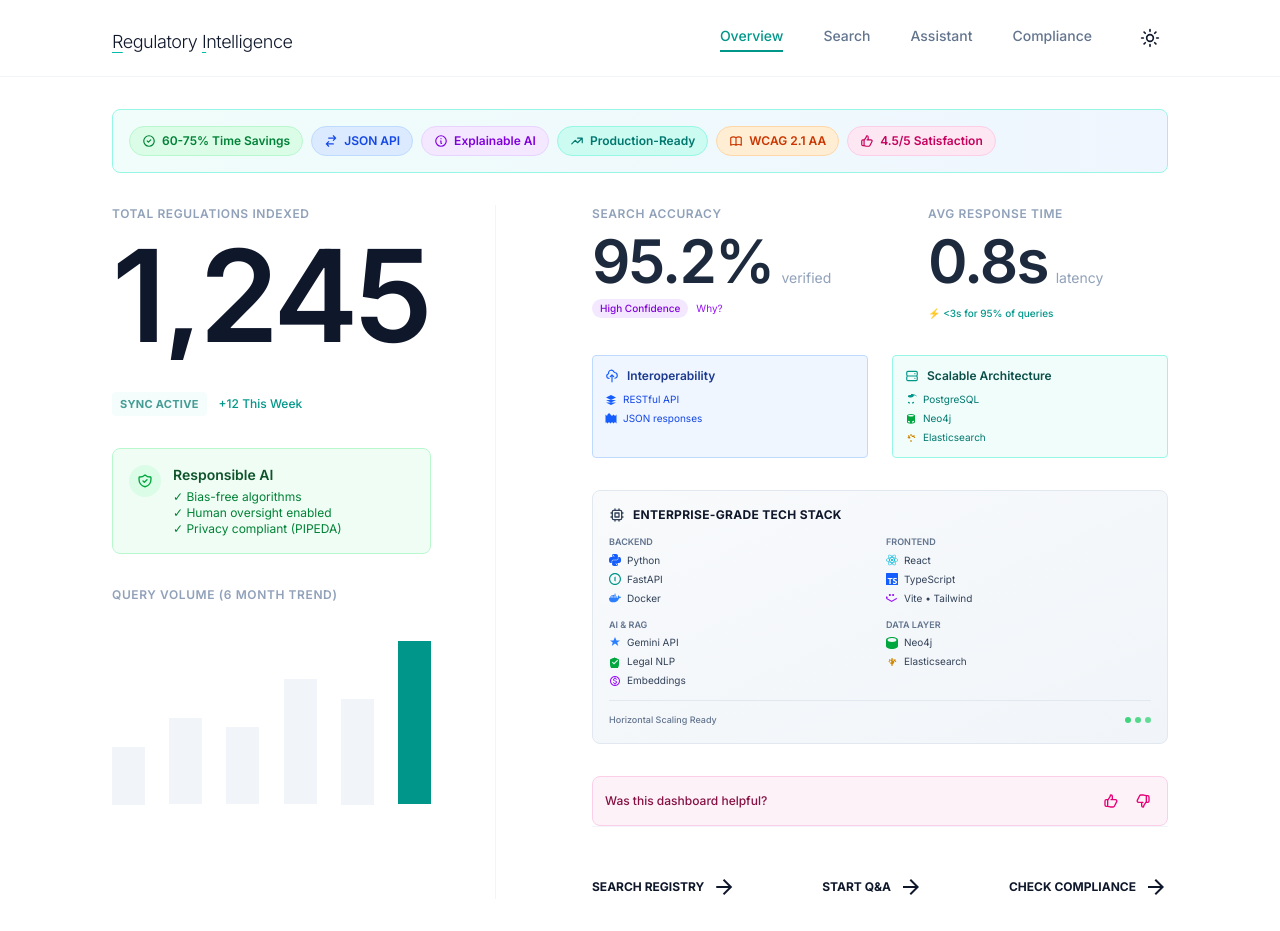
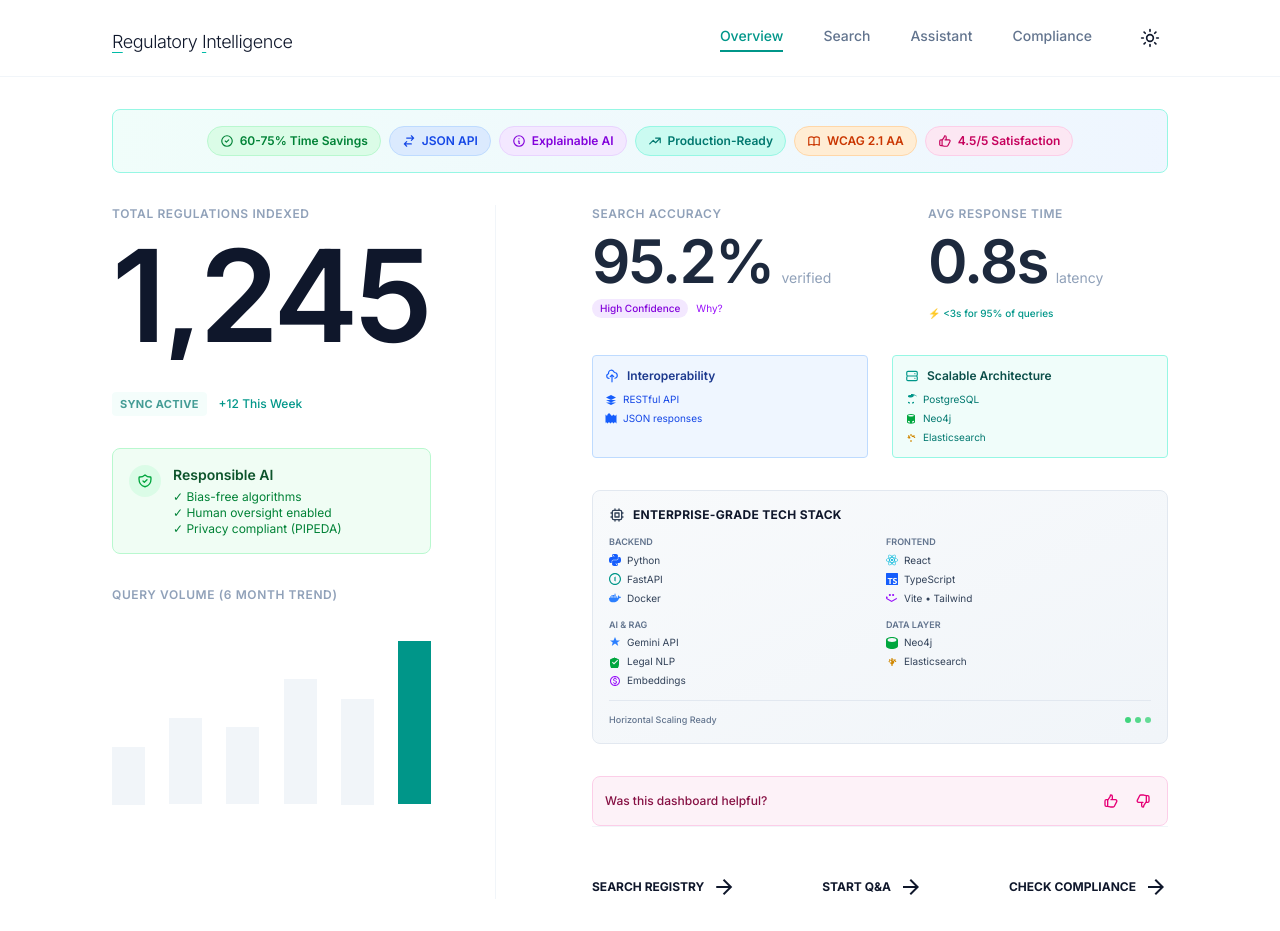
Before and after one commit to samjd-zz/regulatory-intelligence-assistant, a React (Vite) app in the folder frontend/: page / in a window 1280 px wide. Built offline with nearby package versions, Linux system fonts and the light colour scheme.

Commit message:
small promor adjust

```diff
--- a/frontend/src/pages/Dashboard.tsx
+++ b/frontend/src/pages/Dashboard.tsx
@@ -7,7 +7,7 @@
 		<div className="flex flex-col h-full animate-fade-in">
 			{/* G7 Judging Criteria Badges - Prominent Display */}
 			<div className="mb-8 p-4 bg-gradient-to-r from-teal-50 to-blue-50 dark:from-teal-900/20 dark:to-blue-900/20 rounded-lg border border-teal-200 dark:border-teal-800">
-				<div className="flex flex-wrap gap-2">
+				<div className="flex flex-wrap justify-center gap-2">
 					{/* Impact & Social Good */}
 					<span className="inline-flex items-center gap-1.5 px-3 py-1.5 bg-green-100 dark:bg-green-900/30 text-green-700 dark:text-green-300 text-xs font-semibold rounded-full border border-green-200 dark:border-green-800">
 							<svg className="w-3.5 h-3.5" fill="none" stroke="currentColor" viewBox="0 0 24 24">
```
